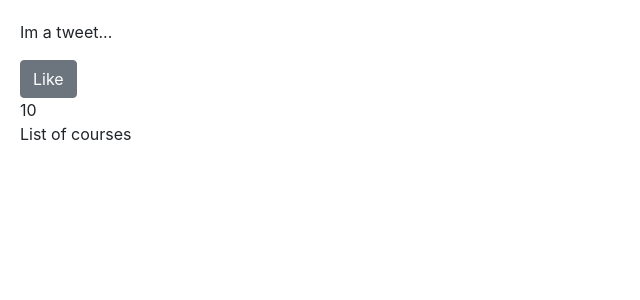
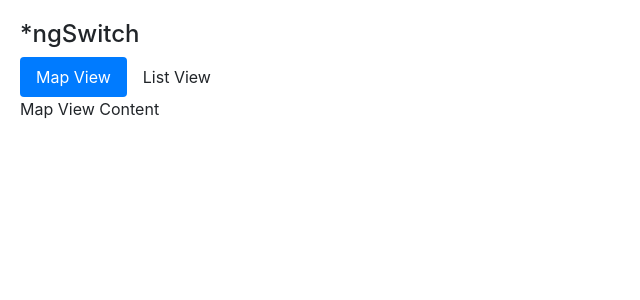
Before and after one commit to andreviallon/angular-101, an Angular app: page / in a window 1280 px wide. Shown: the top 300 px of the page, without its empty margins (0-640 px from the left). Built offline with nearby package versions, Linux system fonts and the light colour scheme.

Commit message:
*ngSwitchCase

```diff
--- a/src/app/app.component.html
+++ b/src/app/app.component.html
@@ -11,5 +11,5 @@
 <app-course></app-course>
 <app-author></app-author>
 <app-person></app-person> -->
-<app-like [tweet]="tweet.body" [likesCount]="tweet.likesCount" [isActive]="tweet.isActive"></app-like>
+<!-- <app-like [tweet]="tweet.body" [likesCount]="tweet.likesCount" [isActive]="tweet.isActive"></app-like> -->
 <app-directives></app-directives>
--- a/src/app/directives/directives.component.html
+++ b/src/app/directives/directives.component.html
@@ -1,24 +1,44 @@
-<!-- old way!
+<!-- <br/>
+<h4>Old way before *ngIf!</h4>
 <div *ngIf="courses.length > 0">
   List of courses
 </div>
 <div *ngIf="courses.length === 0">
   No courses yet
-</div> -->
+</div>
+<br/>
 
-<!-- Hide pproperties-->
+<h4>Hide properties</h4>
 <div [hidden]="courses.length == 0">
   List of courses
 </div>
 <div [hidden]="courses.length> 0">
   No courses yet
 </div>
+<br/>
 
-<!-- New way -->
-<!-- <div *ngIf="courses.length > 0; then coursesList else noCourses"></div>
+<h4>New way</h4>
+<div *ngIf="courses.length > 0; then coursesList else noCourses"></div>
 <ng-template #coursesList>
   Course list
 </ng-template>
 <ng-template #noCourses>
   No courses
-</ng-template> -->
+</ng-template>
+<br/> -->
+
+<h4>*ngSwitch</h4>
+<ul class="nav nav-pills">
+  <li class="nav-item">
+    <a class="nav-link" [class.active]="viewMode == 'map'" (click)="viewMode = 'map'">Map View</a>
+  </li>
+  <li class="nav-item">
+    <a class="nav-link" [class.active]="viewMode == 'list'" (click)="viewMode = 'list'">List View</a>
+  </li>
+</ul>
+
+<div [ngSwitch]="viewMode">
+  <div *ngSwitchCase="'map'">Map View Content</div>
+  <div *ngSwitchCase="'list'">List View Content</div>
+  <div *ngSwitchDefault>Default View</div>
+</div>
--- a/src/app/directives/directives.component.ts
+++ b/src/app/directives/directives.component.ts
@@ -8,6 +8,8 @@ import { Component, OnInit } from '@angular/core';
 export class DirectivesComponent implements OnInit {
   courses = ['course 1', 'course 2'];
 
+  viewMode = 'map';
+
   constructor() { }
 
   ngOnInit() {
```
